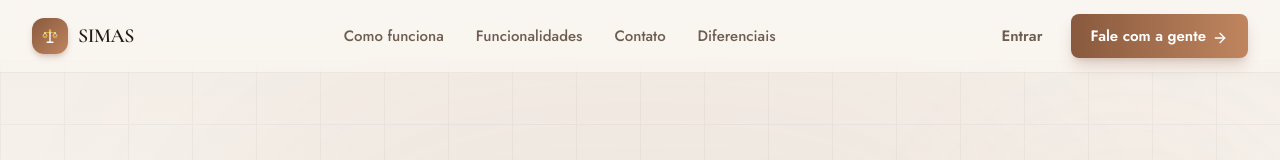
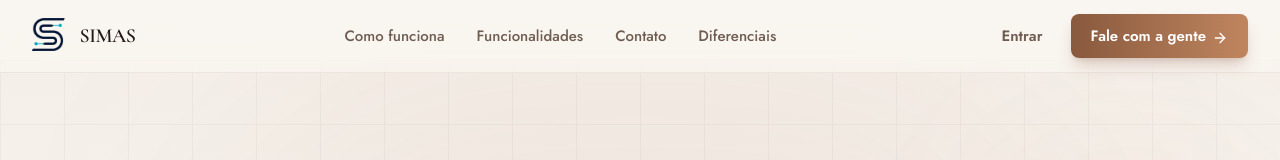
Before and after one commit to argermano/SIMAS, a Next.js app in the folder advogado-virtual/: page / in a window 1280 px wide. Shown: the top 160 px of the page. Built offline with nearby package versions, Linux system fonts and the light colour scheme.

Commit message:
feat(marca): logo oficial também na landing (navbar e rodapé, símbolo por tema)
Co-Authored-By: Claude Fable 5 <noreply@anthropic.com>

```diff
--- a/advogado-virtual/src/app/page.tsx
+++ b/advogado-virtual/src/app/page.tsx
@@ -2,7 +2,6 @@
 
 import Link from 'next/link'
 import { useEffect, useRef, useState } from 'react'
-import { LogoMark } from '@/components/ui/Logo'
 import {
   Brain,
   FileText,
@@ -383,9 +382,11 @@ export default function LandingPage() {
       <nav className="fixed top-0 left-0 right-0 z-50 border-b border-border/50 bg-background/70 backdrop-blur-xl">
         <div className="mx-auto flex max-w-7xl items-center justify-between px-5 py-3.5 sm:px-8">
           <Link href="/" className="flex items-center gap-2.5 group">
-            <div className="flex h-9 w-9 items-center justify-center rounded-xl bg-gradient-to-br from-primary to-primary-glow shadow-md shadow-primary/25 transition-shadow group-hover:shadow-lg group-hover:shadow-primary/30">
-              <LogoMark className="h-5 w-5 text-white" />
-            </div>
+            {/* Marca oficial (logo do dono, 2026-07-16): símbolo navy no claro, branco no escuro. */}
+            {/* eslint-disable-next-line @next/next/no-img-element -- asset estático de public/ */}
+            <img src="/marca-s-navy.png" alt="" className="h-9 w-auto dark:hidden" />
+            {/* eslint-disable-next-line @next/next/no-img-element -- asset estático de public/ */}
+            <img src="/marca-s-branca.png" alt="" className="hidden h-9 w-auto dark:block" />
             <span className="font-heading text-xl font-semibold tracking-tight">
               SIMAS
             </span>
@@ -815,9 +816,10 @@ export default function LandingPage() {
         <div className="mx-auto max-w-7xl px-5 sm:px-8">
           <div className="flex flex-col items-center justify-between gap-4 sm:flex-row">
             <div className="flex items-center gap-2.5">
-              <div className="flex h-8 w-8 items-center justify-center rounded-lg bg-gradient-to-br from-primary to-primary-glow">
-                <LogoMark className="h-4 w-4 text-white" />
-              </div>
+              {/* eslint-disable-next-line @next/next/no-img-element -- asset estático de public/ */}
+              <img src="/marca-s-navy.png" alt="" className="h-8 w-auto dark:hidden" />
+              {/* eslint-disable-next-line @next/next/no-img-element -- asset estático de public/ */}
+              <img src="/marca-s-branca.png" alt="" className="hidden h-8 w-auto dark:block" />
               <span className="font-heading text-base font-semibold">SIMAS</span>
             </div>
             <p className="text-xs text-muted-foreground">
```
Also changed, not shown: advogado-virtual/public/marca-s-navy.png (added).
